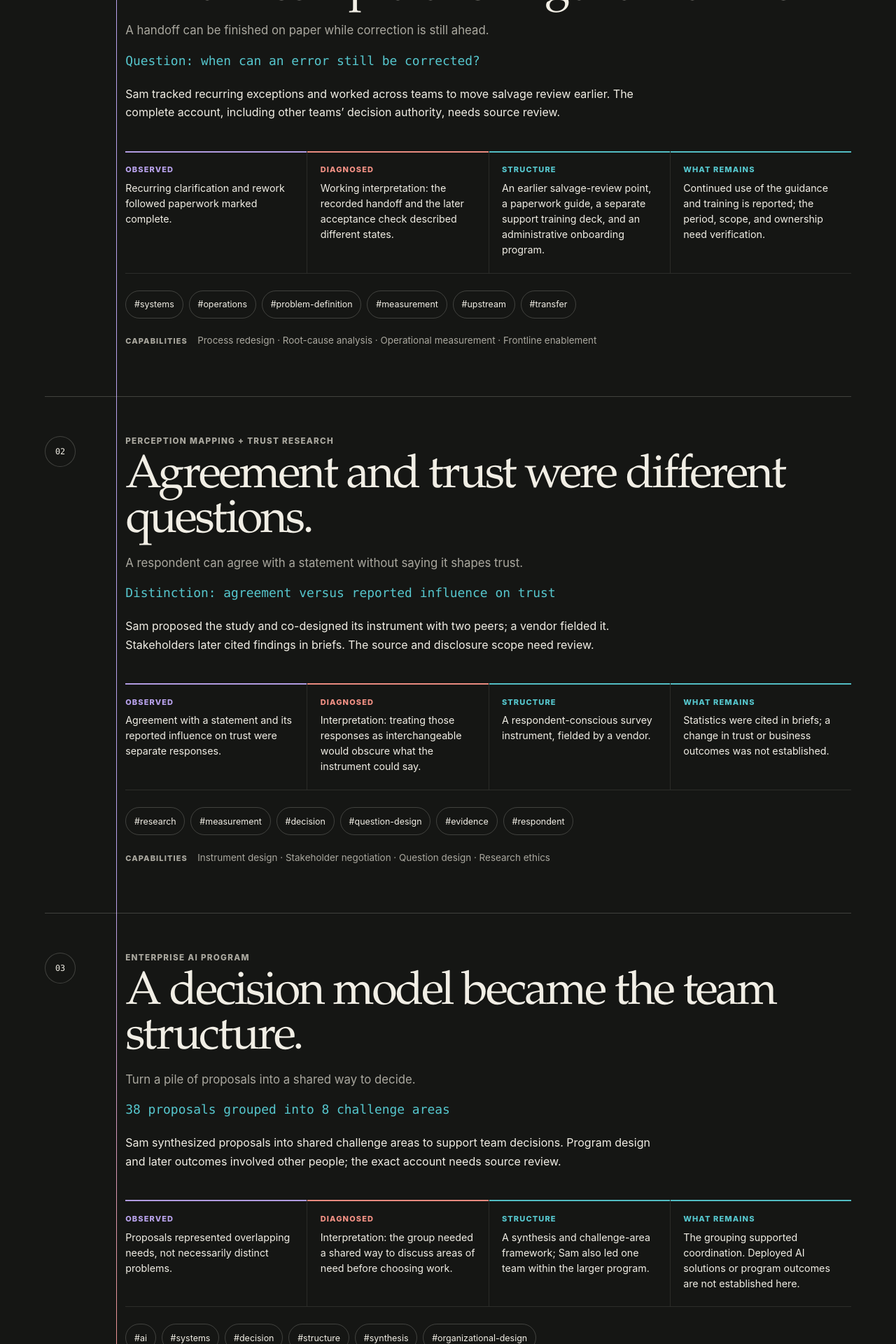
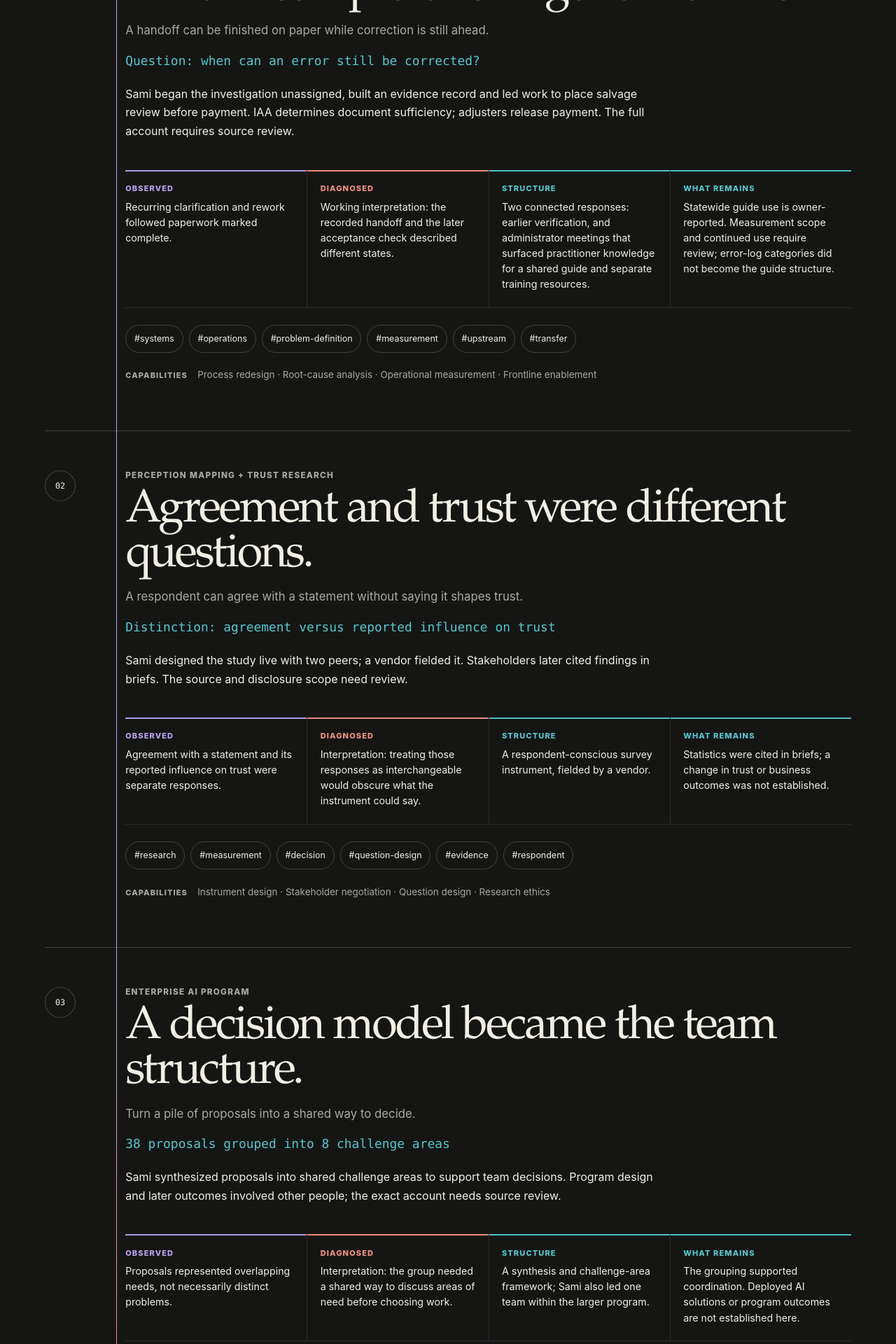
Before and after one commit to sbelina/portfolio-site, a React (Vite) app: page / in a window 1280 px wide. Shown: the part 2020-3940 px from the top of the page at 70% size. Built offline with nearby package versions, Linux system fonts and the light colour scheme.

Commit message:
Reconcile Sami positioning and case evidence boundaries

```diff
--- a/scripts/seo.ts
+++ b/scripts/seo.ts
@@ -2,7 +2,7 @@
 export const siteOrigin = 'https://producingcuriosity.com'
 export const siteName = 'Producing Curiosity'
 export const homeTitle = 'Sami Belina — Seeing What Systems Miss'
-export const homeDescription = 'Explore Sam Belina’s investigations into organizational assumptions, information, human behavior, and operating conditions, with connected ideas and experiments.'
+export const homeDescription = 'Sami Belina investigates organizational and human factors through organizational diagnosis, strategic research, systems strategy and service design, helping leaders decide and teams put change into practice.'
 const imageAlt = 'Producing Curiosity by Sami Belina: I swim upstream toward the problem.'
 export const escapeAttribute = (text: string) => text.replaceAll('&', '&amp;').replaceAll('"', '&quot;').replaceAll('<', '&lt;').replaceAll('>', '&gt;')
 
--- a/src/components/ExperimentNote.tsx
+++ b/src/components/ExperimentNote.tsx
@@ -6,12 +6,12 @@ export function ExperimentNote() {
     <details className="experiment-note">
       <summary><span className="experiment-note__asterisk" aria-hidden="true">*</span><span>About this experiment</span></summary>
       <div className="experiment-note__body">
-        <p className="experiment-note__intro">A portfolio for experimentation, connected ideas, and the perspective of its creator, Sam Belina. The website itself is part of the inquiry.</p>
+        <p className="experiment-note__intro">A portfolio for experimentation, connected ideas, and the perspective of its creator, Sami Belina. The website itself is part of the inquiry.</p>
         <h2>The idea</h2>
         <p>A portfolio for experimentation, connecting ideas, and sharing its creator’s perspective. The website itself is part of that inquiry.</p>
         <h2>The working hypothesis</h2>
-        <p>Can multidisciplinary methods, deliberately translated into implementation instructions through LLM prompting, produce a different kind of website?</p>
-        <p>The question is whether that approach produces a meaningfully different experience from prompting for familiar page layouts. That remains an open question, not a demonstrated result.</p>
+        <p>If a multidisciplinary approach is applied to website development, and the creator understands the language and methods being combined, can prompting a large language model produce new forms of web experience and communication?</p>
+        <p>The site tests the boundaries of what a website is expected to be and what it can become, while keeping its meaning accessible through reading, keyboard use and static alternatives. The question is whether that approach produces a meaningfully different experience from prompting for familiar page layouts. That remains an open question, not a demonstrated result.</p>
         <h2>The process</h2>
         <p>My writing, research, and observations inform the design; agents suggest structures and connections; I review their interpretation. We build small examples, inspect behavior, record sources and uncertainties, and revise.</p>
         <h2>The implementation</h2>
--- a/src/data.ts
+++ b/src/data.ts
@@ -61,11 +61,11 @@ export const projects: Project[] = [
     strapline: 'A handoff can be finished on paper while correction is still ahead.',
     focus: 'Question: when can an error still be corrected?',
     tags: ['systems', 'operations', 'problem-definition', 'measurement', 'upstream', 'transfer'],
-    summary: 'Sam tracked recurring exceptions and worked across teams to move salvage review earlier. The complete account, including other teams’ decision authority, needs source review.',
+    summary: 'Sami began the investigation unassigned, built an evidence record and led work to place salvage review before payment. IAA determines document sufficiency; adjusters release payment. The full account requires source review.',
     observed: 'Recurring clarification and rework followed paperwork marked complete.',
     diagnosed: 'Working interpretation: the recorded handoff and the later acceptance check described different states.',
-    structure: 'An earlier salvage-review point, a paperwork guide, a separate support training deck, and an administrative onboarding program.',
-    remains: 'Continued use of the guidance and training is reported; the period, scope, and ownership need verification.',
+    structure: 'Two connected responses: earlier verification, and administrator meetings that surfaced practitioner knowledge for a shared guide and separate training resources.',
+    remains: 'Statewide guide use is owner-reported. Measurement scope and continued use require review; error-log categories did not become the guide structure.',
     capabilities: ['Process redesign', 'Root-cause analysis', 'Operational measurement', 'Frontline enablement'],
   },
   {
@@ -76,7 +76,7 @@ export const projects: Project[] = [
     strapline: 'A respondent can agree with a statement without saying it shapes trust.',
     focus: 'Distinction: agreement versus reported influence on trust',
     tags: ['research', 'measurement', 'decision', 'question-design', 'evidence', 'respondent'],
-    summary: 'Sam proposed the study and co-designed its instrument with two peers; a vendor fielded it. Stakeholders later cited findings in briefs. The source and disclosure scope need review.',
+    summary: 'Sami designed the study live with two peers; a vendor fielded it. Stakeholders later cited findings in briefs. The source and disclosure scope need review.',
     observed: 'Agreement with a statement and its reported influence on trust were separate responses.',
     diagnosed: 'Interpretation: treating those responses as interchangeable would obscure what the instrument could say.',
     structure: 'A respondent-conscious survey instrument, fielded by a vendor.',
@@ -91,10 +91,10 @@ export const projects: Project[] = [
     strapline: 'Turn a pile of proposals into a shared way to decide.',
     focus: '38 proposals grouped into 8 challenge areas',
     tags: ['ai', 'systems', 'decision', 'structure', 'synthesis', 'organizational-design'],
-    summary: 'Sam synthesized proposals into shared challenge areas to support team decisions. Program design and later outcomes involved other people; the exact account needs source review.',
+    summary: 'Sami synthesized proposals into shared challenge areas to support team decisions. Program design and later outcomes involved other people; the exact account needs source review.',
     observed: 'Proposals represented overlapping needs, not necessarily distinct problems.',
     diagnosed: 'Interpretation: the group needed a shared way to discuss areas of need before choosing work.',
-    structure: 'A synthesis and challenge-area framework; Sam also led one team within the larger program.',
+    structure: 'A synthesis and challenge-area framework; Sami also led one team within the larger program.',
     remains: 'The grouping supported coordination. Deployed AI solutions or program outcomes are not established here.',
     capabilities: ['Synthesis', 'Portfolio prioritization', 'Program design', 'Team structure'],
   },
@@ -121,7 +121,7 @@ export const projects: Project[] = [
     strapline: 'Access depended on understandable answers and practical support.',
     focus: 'Question: what did residents need to do next?',
     tags: ['service-design', 'systems', 'information-equity', 'field-research', 'dependencies', 'access'],
-    summary: 'Sam co-founded Vote Huntsville and helped collaborators organize plain-language answers across channels. Project reach and later continuity need source and permission review.',
+    summary: 'Sami co-founded the nonpartisan Vote Huntsville initiative in 2020 and helped collaborators organize plain-language answers across channels. Project reach and later continuity need source and permission review.',
     observed: 'Residents’ questions did not always match the categories used to organize voting information.',
     diagnosed: 'Interpretation: practical dependencies could interrupt a willing person’s path to participation.',
     structure: 'A shared answer source for hotline, print, web, and events, alongside practical service support.',
@@ -136,11 +136,11 @@ export const projects: Project[] = [
     strapline: 'The agent restored removed code; planned human review asked a separate perceptual question.',
     focus: 'Distinct tests: code recovery and simulated color perception',
     tags: ['accessibility', 'ai', 'research', 'measurement', 'upstream', 'conformance'],
-    summary: 'In a team experiment Sam helped design, an accessibility agent detected and restored deliberately removed code. Planned human review separately flagged potentially weak state distinction under simulated deuteranopia.',
+    summary: 'Sami originated this prototype experiment and was invited to co-facilitate. A coding agent and an accessibility agent iterated on a front-end Pomodoro timer; the deliberately removed accessibility code was restored. Planned human review separately flagged potentially weak state distinction under simulated deuteranopia.',
     observed: 'The agent restored code as intended. Under simulation, one developer questioned the visual distinction between labeled Focus and Break states.',
     diagnosed: 'Interpretation: passing the code-recovery test did not settle the separate question of visual state distinction.',
-    structure: 'An accessibility review agent and a planned human review step; the labels remained present in both states.',
-    remains: 'The agent was made available internally. Uptake, user impact, and a standards violation are not established.',
+    structure: 'A coding agent, an accessibility agent and planned human review addressed different risks; both states retained text labels.',
+    remains: 'The prototype informed a separate experiment already in progress. Its repository was later archived as a security precaution; reduced remediation remains an intended benefit.',
     capabilities: ['Accessibility research', 'Experiment design', 'Design QA', 'Technical specification'],
   },
 ]
```
Also changed, not shown: 10 other files (tests, documents, lock files or other folders).
